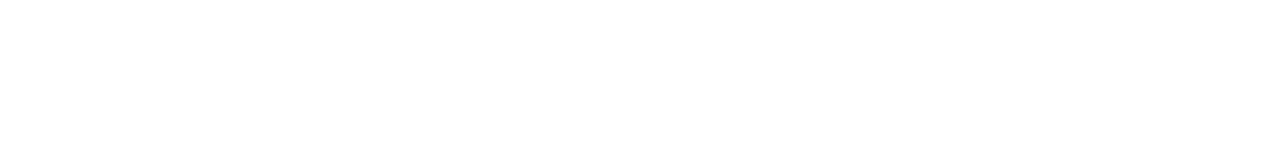
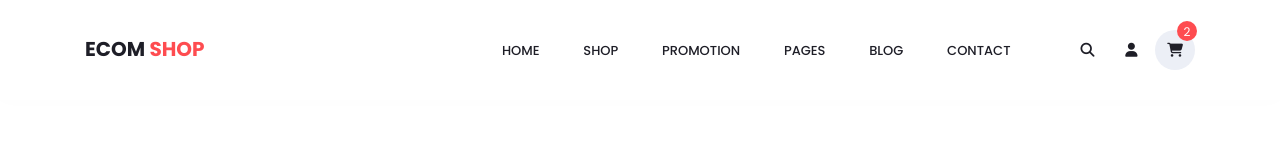
Before and after one commit to pustian-rafiq/Ecom-Design, a plain HTML site: page index.html in a window 1280 px wide. Drawn offline with nearby package versions, Linux system fonts and the light colour scheme.

Commit message:
header part

```diff
--- a/css/style.css
+++ b/css/style.css
@@ -0,0 +1,196 @@
+@charset "utf-8";
+
+/* 1. Google Fonts*/
+@import url('https://fonts.googleapis.com/css2?family=Poppins:wght@300;400;500;600;700;800&display=swap');
+
+/* 2. Body and Some General stuff*/
+
+*{
+	margin: 0;
+	padding: 0;
+}
+body{
+	font-family: 'Poppins',sans-serif;
+	font-size: 14px;
+	line-height: 23px;
+	font-weight: 400;
+	background: #ffffff;
+	color:1e1e27;
+}
+
+div{
+	display: block;
+	position: relative;
+	box-sizing: border-box;
+}
+
+ul{
+	list-style: none;
+	margin-bottom: 0px;
+}
+p{
+	font-family: 'Poppins',sans-serif;
+	font-size: 14px;
+	line-height: 1.7;
+	font-weight: 500;
+	color: #989898;
+	-webkit-font-smoothing: antialiased;
+	text-shadow: rgba(0,0,0, 0.01) 0 0 1px;
+}
+
+p a{
+	display: inline;
+	position: relative;
+	color:inherit;
+	border-bottom: solid 2px #fde0db;
+	transition: all 200ms ease;
+}
+a, a:hover, a:active, a:link{
+	text-decoration: none;
+	-webkit-font-smoothing: antialiased;
+	text-shadow: rgba(0,0,0, 0.01) 0 0 1px;
+}
+
+p a:active{
+	position: relative;
+	color: #fde0db;
+}
+p a:hover{
+	color: #ff6347;
+	background: #fde0db;
+}
+p a:hover::after{
+	opacity: 0.2;
+}
+::selection{
+	background: #fde0db;
+	color: #ff6347;
+}
+p::selection{
+	background: #fde0db;
+}
+h1{font-size: 72px;}
+h2{font-size: 40px;}
+h3{font-size: 28px;}
+h4{font-size: 24px;}
+h5{font-size: 16px;}
+h6{font-size: 14px;}
+
+h1,h2,h3,h4,h5,h6{
+	color: #282828;
+	-webkit-font-smoothing: antialiased;
+	text-shadow: rgba(0,0,0, 0.01) 0 0 1px;
+}
+
+.trans_300{
+	transition: all 300ms ease;
+}
+::input-placeholder{
+	font-size: 16px !important;
+	font-weight: 500;
+	color: #777777;
+}
+.super_container{
+	width: 100%;
+	overflow: hidden;
+}
+
+/* 3. Home Section */
+
+.header{
+	position: fixed;
+	top:0;
+	left: 0;
+	width: 100%;
+	background: #ffffff;
+	z-index: 10;
+}
+/* 3.1 Navbar */
+.main_nav_container{
+	width: 100%;
+	background: #ffffff;
+	box-shadow: 0 0 16px rgba(0, 0, 0, 0.015);
+}
+.navbar{
+	width: auto;
+	height: 100px;
+	float: right;
+	padding-left: 0px;
+	padding-right: 0px;
+}
+.navbar_menu li{
+	display: inline-block;
+}
+.navbar_menu li a{
+	display: block;
+	color: #1e1e27;
+	font-size: 13px;
+	font-weight: 500;
+	text-transform: uppercase;
+	padding: 20px;
+	transition: color 0.3s ease;
+}
+.navbar_menu li a:hover{
+	 color: #b5aec4;
+}
+.navbar_user{
+	margin-left: 37px;
+
+}
+.navbar_user li{
+	display: inline-block;
+	text-align: center;
+}
+.navbar_user li a{
+	 display: flex;
+	 flex-direction: column;
+	 justify-content: center;
+	 align-items: center;
+	 position: relative;
+	 width: 40px;
+	 height: 40px;
+	 color: #1e1e27;
+	 transition: color 0.3s ease;
+}
+.navbar_user li a:hover{
+	 color: #b5aec4;
+}
+.checkout{
+	color: #b5aec4;
+}
+.checkout a{
+	background: #eceff6;
+	border-radius: 50%
+}
+.checkout_items{
+	display: flex;
+	flex-direction: column;
+	justify-content: center;
+	align-items: center;
+	position: absolute;
+	top:-9px;
+	left: 22px;
+	width: 20px;
+	height: 20px;
+	border-radius: 50%;
+	background: #fe4c50;
+	font-size: 12px;
+	color: #ffffff;
+}
+
+/* 3.2 Logo  translateY is used for moving Y axis*/
+.logo_container{
+	position: absolute;
+	top:50%;
+	transform: translateY(-50%);
+	left: 15px;
+}
+.logo_container a{
+	font-size: 20px;
+	text-transform: uppercase;
+	font-weight: 700;
+	color: #1e1e27;
+}
+.logo_container a span{
+	color: #fe4c50;
+}
--- a/index.html
+++ b/index.html
@@ -8,7 +8,7 @@
   <meta name="keywords" content="" />
   <meta name="description" content="" />
   <meta name="author" content="" />
-  <title>Gears World</title>
+  <title>Ecom Shop</title>
 <!-- Coding With Nick -->
 
   <!-- bootstrap  -->
@@ -29,9 +29,51 @@
 
 <body>
 
+   <div class="super_container">
 
     <!-- Header Section Start -->
+    <header class="header trans_300">
+      <!-- Main Navigation -->
+      <div class="main_nav_container">
+        <div class="container">
+          <div class="row">
+            <div class="col-lg-12">
+              <div class="logo_container">
+                <a href="#">Ecom <span>Shop</span></a>
 
+              </div>
+              <nav class="navbar">
+                <ul class="navbar_menu">
+                  <li><a href="#">Home</a></li>
+                  <li><a href="#">Shop</a></li>
+                  <li><a href="#">Promotion</a></li>
+                  <li><a href="#">Pages</a></li>
+                  <li><a href="#">Blog</a></li>
+                  <li><a href="#">Contact</a></li>
+
+                </ul>
+
+                <ul class="navbar_user">
+                  <li><a href=""><i class="fa fa-search"></i></a></li>
+                  <li><a href=""><i class="fa fa-user"></i></a></li>
+                  <li class="checkout">
+                    <a href="#">
+                      <i class="fa fa-shopping-cart" arial-hidden="true"></i>
+                      <span class="checkout_items">2</span>
+                    </a>
+                  </li>
+
+                </ul>
+
+              </nav>
+
+            </div>
+
+          </div>
+        </div>
+      </div>
+
+    </header>
 
 
     <!--Header Section End -->
@@ -64,7 +106,7 @@
   <!-- Footer  info section End -->
   <!-- Footer Bottom -->
 
-
+</div>
 
   <!-- jQery -->
   <script src="https://code.jquery.com/jquery-3.3.1.slim.min.js"
```
